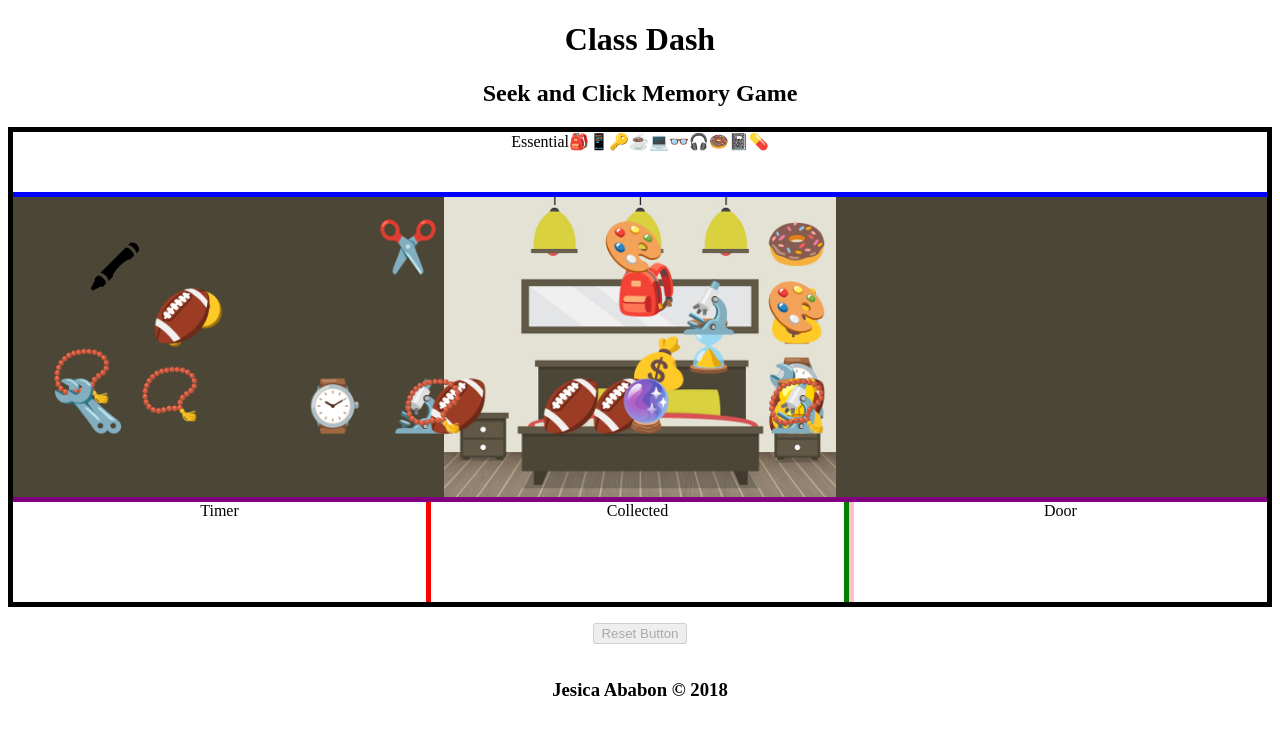
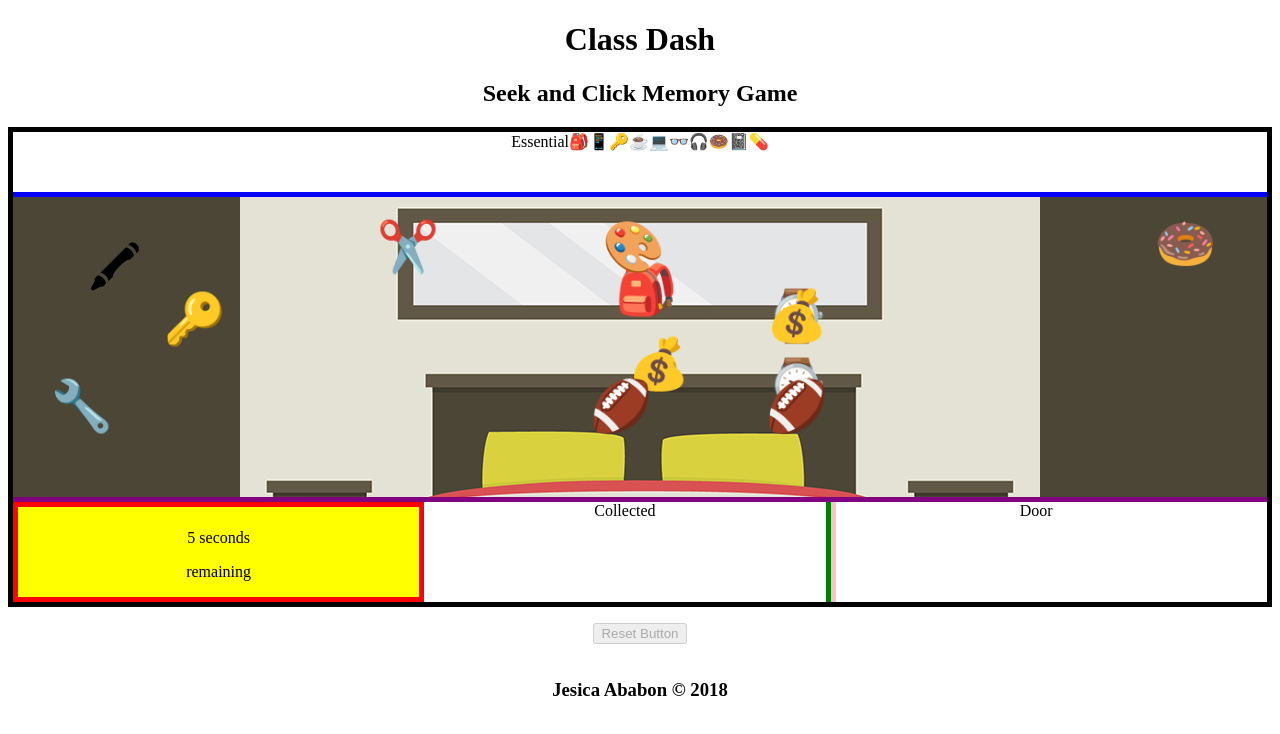
Before and after one commit to jesababon/maddash, a plain HTML site: page index.html in a window 1280 px wide. Drawn offline with nearby package versions, Linux system fonts and the light colour scheme.

Commit message:
added countdown

```diff
--- a/css/style.css
+++ b/css/style.css
@@ -34,7 +34,7 @@ h2 {
   /*need to increase background image width*/
   background-image: url('../images/bedroom.jpg');
   background-color: #4c4636;
-  background-size: contain;
+  background-size: stretch;
   background-position: center;
   background-repeat: no-repeat;
   height: 300px;
@@ -49,25 +49,24 @@ h2 {
     display: flex;
     flex-direction: row;
     text-align: center;
+    height: 100px;
 }
 
-.timer{
-    width: 100%;
-    height: 100px;
-    border-right: 5px solid red;
-
+.clock{
+    width: 32%;
+    border: 5px solid red;
+    background-color: yellow;
+    align-content: flex-end;
 }
 
 .collected {
-  width: 100%;
-  height: 100px;
+  width: 32%;
   border-right: 5px solid green;
 }
 
 
 #door{
-    width: 100%;
-    height: 100px;
+    width: 32%;
     border-left: 5px solid pink;
 }
 
@@ -83,9 +82,13 @@ footer{
    text-align: center;
 }
 
-.item{
+/* .item{
   flex: space-between;
 
+} */
+
+.noclick {
+  pointer-events: none;
 }
 
 /* OBJECTS LIST */
--- a/index.html
+++ b/index.html
@@ -20,7 +20,7 @@
         <div class="essential">Essential</div>
         <div class="play-field"></div>
         <div class="submit-container">
-            <div class="timer">Timer</div>
+            <div class="clock">Timer</div>
             <div class="collected">Collected</div>
             <div class="button input" id='door'>Door</div>
         </div>
--- a/script.js
+++ b/script.js
@@ -5,6 +5,8 @@ $(function () {
     //add objects
     const get = ["🎒", "📱", "🔑", "☕️", "💻", "👓", "🎧", "🍩", "📓", "💊"];
     const misc = ['🏈', '📚', '🍕', '🎨', '⌚️', '⌛️', '💡', '💰', '🔧 ', '📼', '🔬', '✂️ ', '🖍', '🔮', '📿'];
+    const clock = $('.clock');
+    let countdown = 10;
 
     //add playField const
     const $playField = $('.play-field');
@@ -19,8 +21,8 @@ $(function () {
         let $addGet = $playField.append($gottaGet);
 
         //help with randomization src: http://jsfiddle.net/hspvadfv/
-        var x = Math.max(0, Math.min(60, Math.ceil(Math.random() * 100)));
-        var y = Math.max(0, Math.min(60, Math.ceil(Math.random() * 100)));
+        var x = Math.max(0, Math.min(100, Math.ceil(Math.random() * 100)));
+        var y = Math.max(0, Math.min(100, Math.ceil(Math.random() * 100)));
 
 
         $gottaGet.css({
@@ -28,13 +30,13 @@ $(function () {
             top: y + '%',
             left: x + '%',
         });
-        return [];
 
 
     }
 
     function makeMisc() {
-        const $misc = $('<div class="item"></div>').append(misc[Math.floor(Math.random() * misc.length)]);
+        const $misc = $('<div class="noclick"></div>').append(misc[Math.floor(Math.random() * misc.length)]);
+
 
 
         let $notNeeded = $playField.append($misc);
@@ -49,15 +51,18 @@ $(function () {
             position: 'absolute',
             top: y + '%',
             left: x + '%',
+
         });
     }
     //add multiple objects to playfield and randomize their starting place.
 
     function manyMisc() {
-        let left = Math.random() * window.innerWidth;
-        let top = Math.random() * window.innerHeight;
+        let left = Math.random() * $playField.innerWidth;
+        let top = Math.random() * $playField.innerWidt;
 
-        for (let i = 0; i < 30; i++) {
+
+
+        for (let i = 0; i < 10; i++) {
 
             makeMisc();
 
@@ -65,71 +70,67 @@ $(function () {
     }
 
      function manyEssentials() {
-       let left = Math.random() * window.innerWidth;
-       let top = Math.random() * window.innerHeight;
+       let left = Math.random() * $playField.innerWidth;
+       let top = Math.random() * $playField.innerHeight;
 
 
        for (let i = 0; i < 5; i++) {
 
          createEssentials();
 
-
-
-
        }
      }
 
+//add function removing objects from the field
+function pickThingsUp() {
+  $('.item').on('click', function () {
+    $(this).remove();
+
+  });
+}
+
+//add countdown clock
+function startClock() {
+  let $interval = setInterval(function time() {
+    console.log(countdown);
+    if (countdown !== 0) {
+      countdown--;
+      $('.clock').html(`${countdown} seconds <p>remaining</p>`);
+    } else {
+      clearInterval($interval);
+      //end game function
+    }
+  }, 1000);
+}
+
+//add game initialization function
 function startGame (){
 manyEssentials();
-manyMisc();}
+manyMisc();
+startClock();
+pickThingsUp();
+}
+
+
 
 startGame();
 
 
-function pickThingsUp (){
-$('.item').on('click', function () {
-  $(this).remove();
-
-});}
+//BONUS add <div>Collected</div> and put selected objects in this div
 
 
+//add function of winnerWinner if all objects are removed
 
 
-//add function removing objects from the field
-// function pickUp(){
-//     div.forEach(element =>
-//        {element.addEventListener('click', function(event){
-//            event.target.classList('item');
-//            setInterval(function remove() {
-//              event.target.remove();
-//            }, 250);
-//         //    score += 1;
-//         //    setTimeout(checkForWinner, 500);
-
-//        });
-//     });
-// }
+//add else function of youAreLate if all objects are not removed
 
 
+//add exitDoor function to initiate winnerWinner function
 
 
+//add reset game button (or set a object reset button inside the collected div)
 
-    //BONUS add <div>Collected</div> and put selected objects in this div
-
-
-    //add function of winnerWinner if all objects are removed
-
-    //add Timer
-
-    //add else function of youAreLate if all objects are not removed
-
-
-    //add exitDoor function to initiate winnerWinner function
-
-
-    //add reset game button (or set a object reset button inside the collected div)
-
-    //build next level and link the two with localStorage
+//build next level and link the two with localStorage
 
 
 });
```
